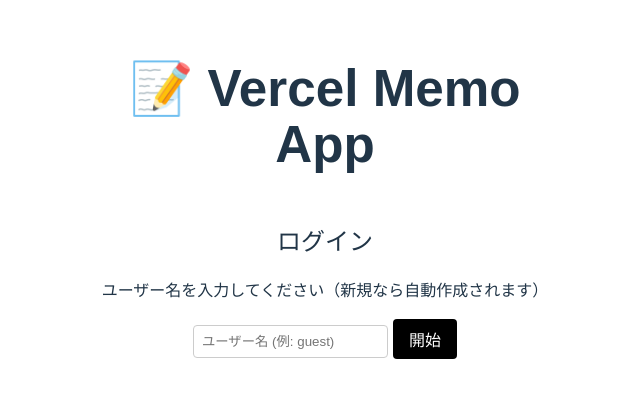
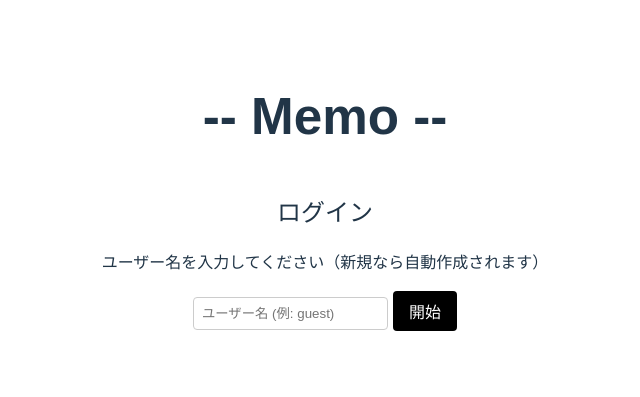
Before and after one commit to meta77/vercel-memo-app, a Vue app: page / in a window 1280 px wide. Shown: the part 207-604 px from the top of the page, without its empty margins (315-955 px from the left). Built offline with nearby package versions, Linux system fonts and the light colour scheme.

Commit message:
タイトル

```diff
--- a/src/App.vue
+++ b/src/App.vue
@@ -51,7 +51,7 @@
 
 <template>
   <div class="container">
-    <h1>📝 Vercel Memo App</h1>
+    <h1>-- Memo --</h1>
 
     <div v-if="!isLoggedIn" class="login-box">
       <h2>ログイン</h2>
```
